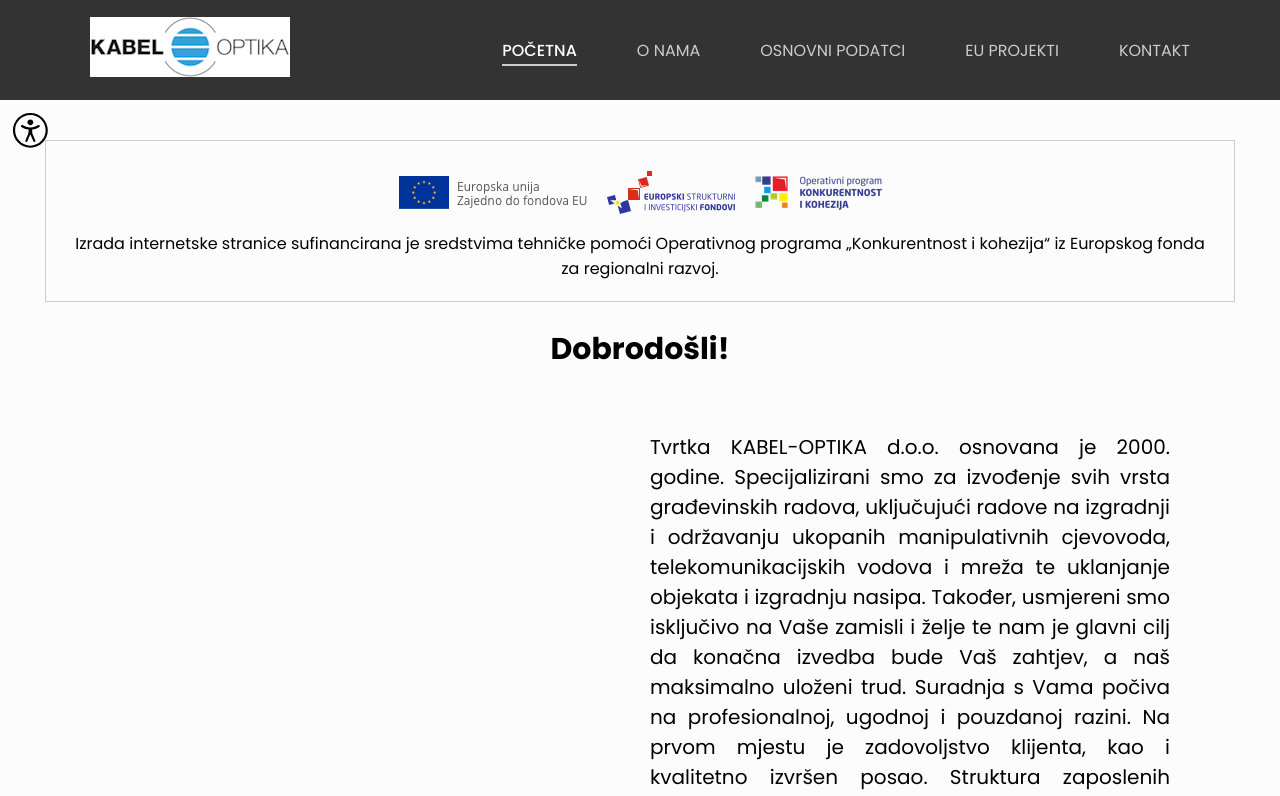
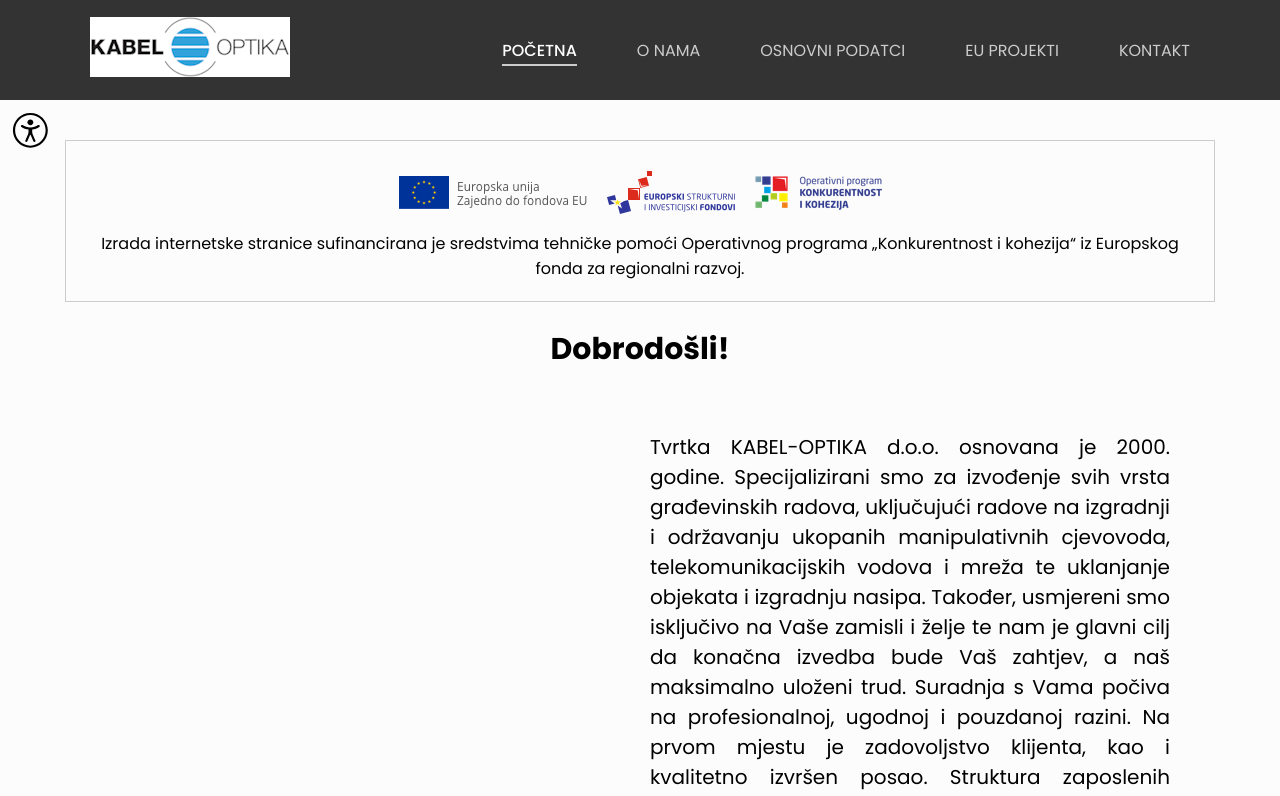
Before and after one commit to iivkov/kabel-optika, a React (Create React App) app: page / in a window 1280 px wide. Shown: the top 796 px of the page. Built offline with nearby package versions, Linux system fonts and the light colour scheme.

Commit message:
neke promjene

```diff
--- a/src/App.css
+++ b/src/App.css
@@ -185,8 +185,9 @@ p {
 
 .main_content {
   padding: 20px;
-  /* padding: 100px; */
-  margin-top: 20px;
+  /* padding: 100px; slučaj fiksne navigacije */
+  margin: 20px;
+  /* margin-top: 20px; */
   text-align: justify;
   /* border: 1px solid #ccc; */
 }
--- a/src/components/ProjectsComponent.js
+++ b/src/components/ProjectsComponent.js
@@ -7,6 +7,7 @@ const ProjectsComponent = () => {
 
     return (
     <div className="main_content">
+        <img src={Petrinja} alt="Slika Petrinje." style={{ width: '100%', height: 'auto' }} />
         <h1>NOVI RAZVOJ U PETRINJI KABEL-OPTIKA d.o.o.</h1>
         <h2>Kod projekta: KK.08.2.1.16.0148</h2>
         <h2>Naziv poziva: Podrška razvoju poduzetništva u gradu Petrinji</h2>
```
